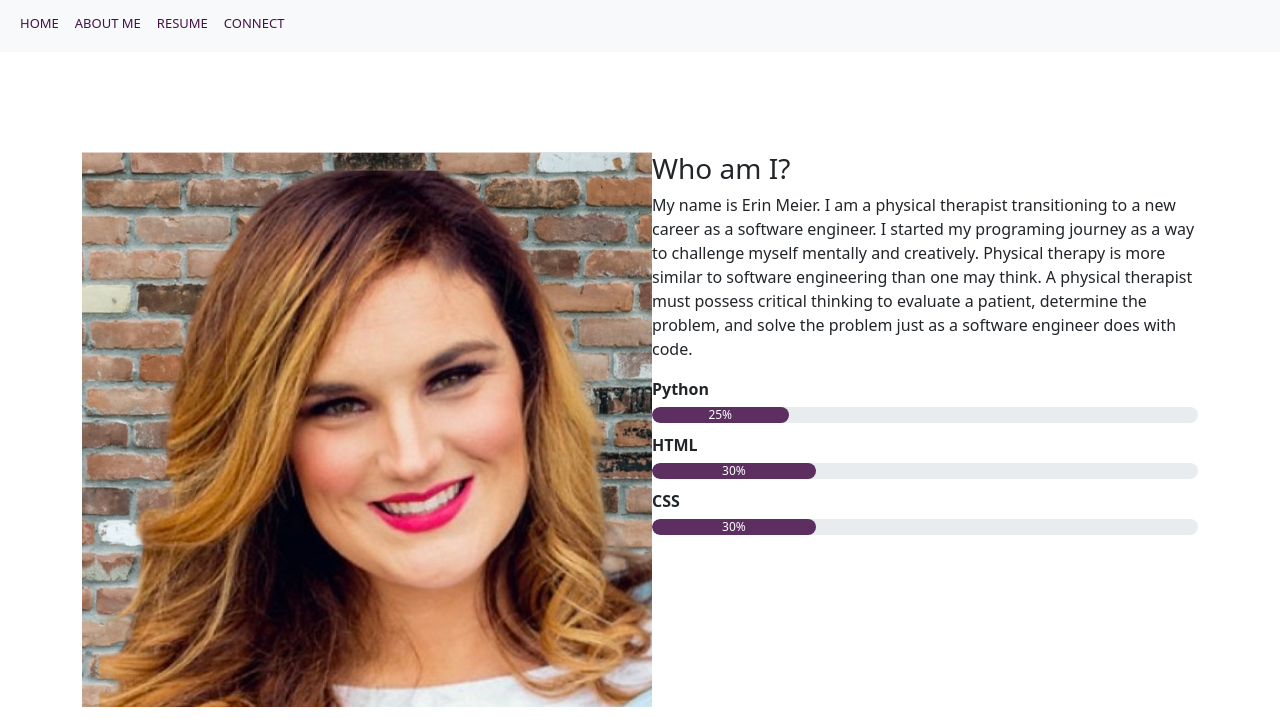
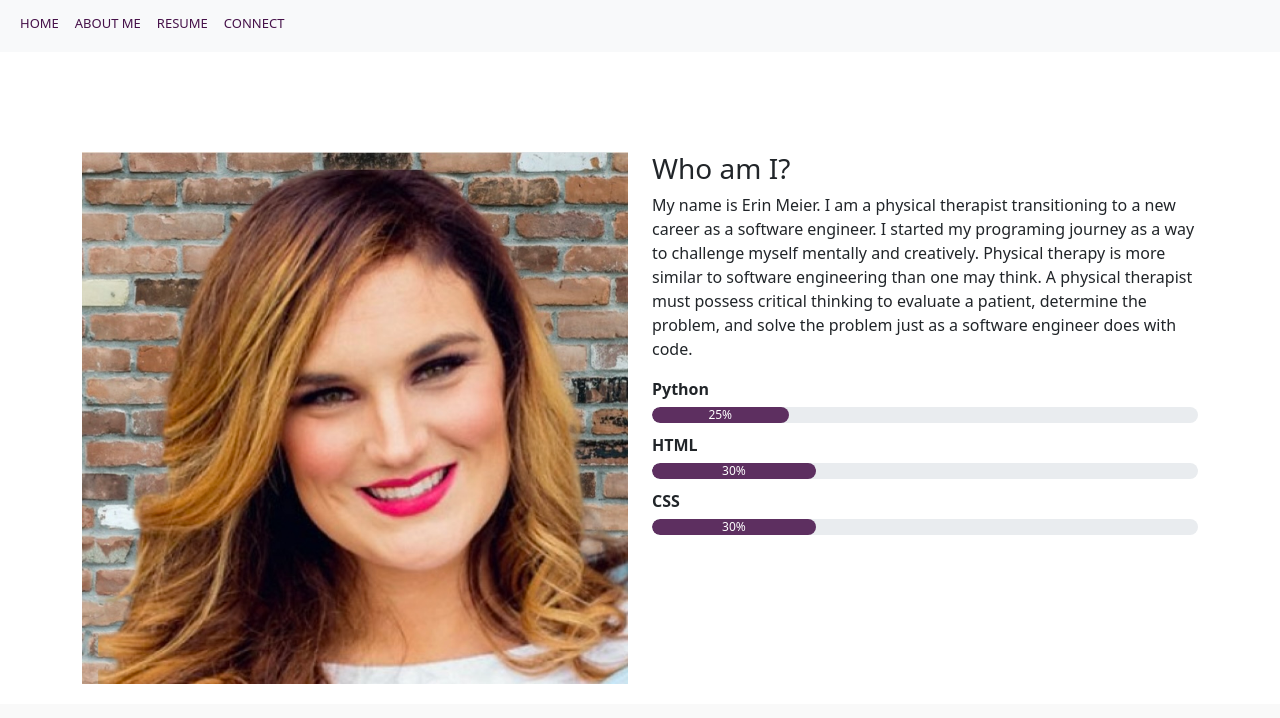
Before and after one commit to erinermeier/CV_website, a plain HTML site: page index.html in a window 1280 px wide. Shown: the part 802-1520 px from the top of the page. Drawn offline with nearby package versions, Linux system fonts and the light colour scheme.

Commit message:
add padding and resize image

```diff
--- a/CV.css
+++ b/CV.css
@@ -64,10 +64,11 @@ body{
 /*---about---*/
 .about{
     padding-top: 100px;
-    padding-bottom: 0px;
+    padding-bottom: 20px;
 }
 .profile-img{
-    height: 70%;
+    max-width: 100%;
+    height: auto;
 }
 .nav-bar{
     top: 0;
```
